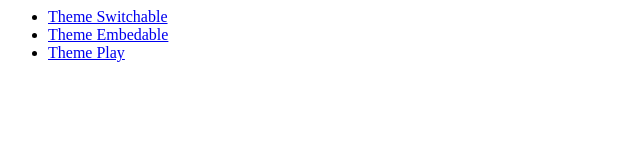
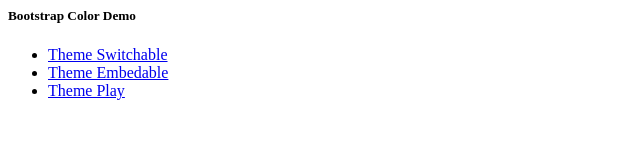
Before and after one commit to bum/bum.github.io, a plain HTML site: page index.html in a window 1280 px wide. Shown: the whole page, without its empty margins (0-640 px from the left). Drawn offline with Linux system fonts and the light colour scheme.

Commit message:
check site after hide repo

```diff
--- a/index.html
+++ b/index.html
@@ -1,6 +1,11 @@
 <html>
 
+<head>
+    <title>bum.github.io</title>
+</head>
+
 <body>
+    <h5>Bootstrap Color Demo</h5>
     <ul>
         <li><a href="https://bum.github.io/bootstrap-color/theme-switchable">Theme Switchable</a></li>
         <li><a href="https://bum.github.io/bootstrap-color/theme-embedable">Theme Embedable</a></li>
```
